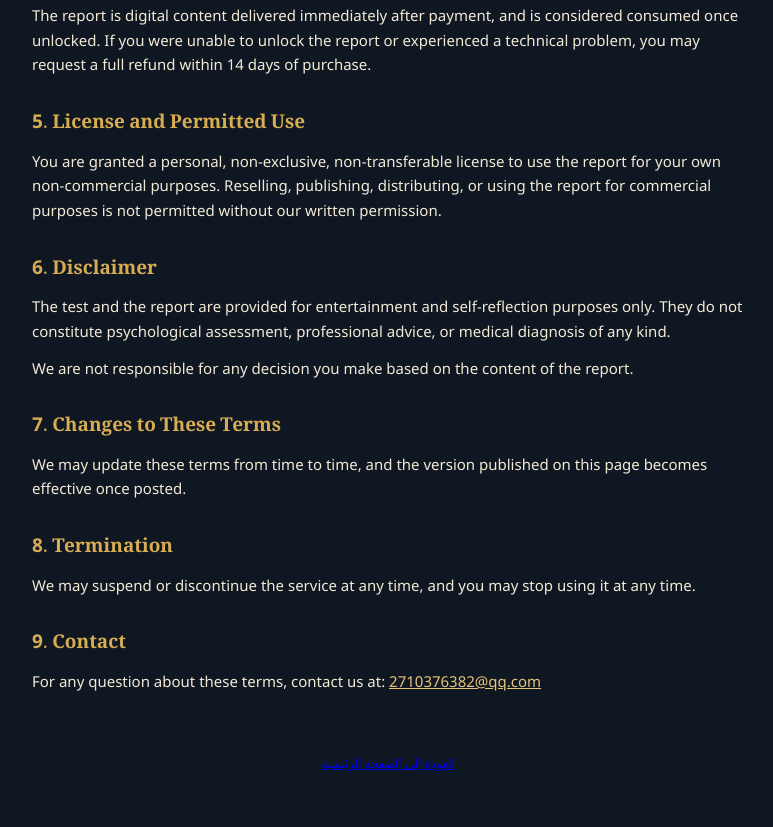
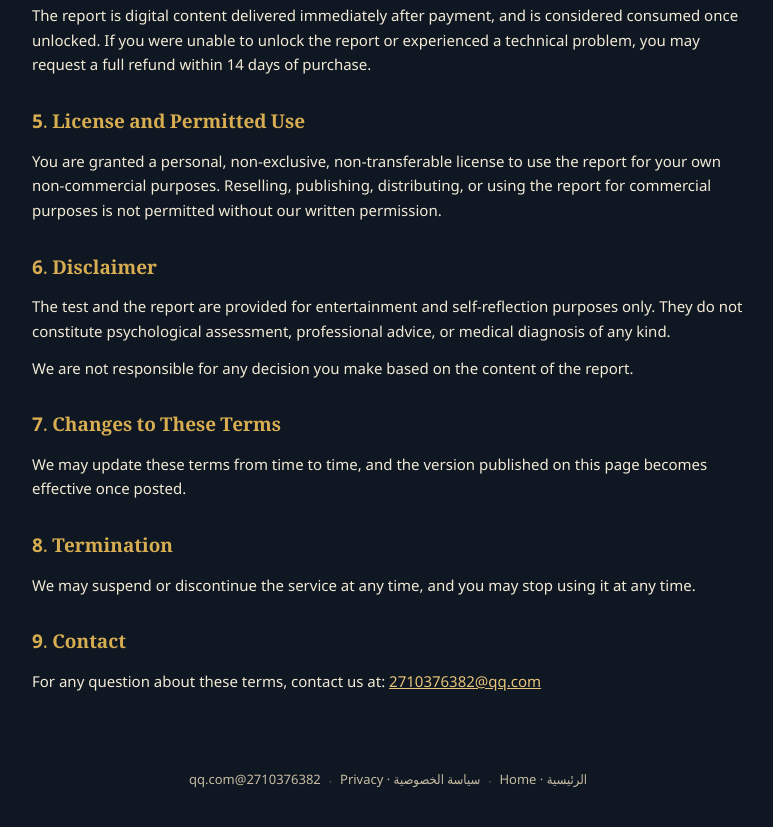
Before and after one commit to jiahongwu486-alt/-, a website: page middle-east/terms.html in a window 1280 px wide. Shown: the part 2026-2853 px from the top of the page, without its empty margins (252-1025 px from the left). Drawn offline with Linux system fonts and the light colour scheme.

Commit message:
feat: add site-wide footer with legal links and support contact for Waffo review

```diff
--- a/middle-east/css/legal.css
+++ b/middle-east/css/legal.css
@@ -99,13 +99,6 @@
   margin: 0 0 18px;
 }
 
-.legal-footer {
-  text-align: center;
-  padding: 24px 24px 64px;
-  color: var(--sand-dim);
-  font-size: 13px;
-}
-
 @media (max-width: 560px) {
   .legal { padding: 32px 18px 16px; }
   .legal h1 { font-size: 24px; }
--- a/middle-east/css/styles.css
+++ b/middle-east/css/styles.css
@@ -425,6 +425,34 @@ body {
 .footer { text-align: center; padding: 26px 22px 44px; }
 .footer-note { color: var(--sand-dim); font-size: 12px; opacity: 0.7; }
 
+/* Site-wide footer: legal links + support contact. Required by the payment
+   provider's compliance review to be reachable from every page, not only
+   from inside the legal documents themselves. */
+.footer-links {
+  display: flex;
+  justify-content: center;
+  align-items: center;
+  flex-wrap: wrap;
+  gap: 8px;
+  margin-top: 14px;
+}
+.footer-links a {
+  color: var(--sand-dim);
+  font-size: 13px;
+  text-decoration: none;
+  padding-bottom: 2px;
+  border-bottom: 1px solid transparent;
+}
+.footer-links a:hover {
+  color: var(--gold-2);
+  border-bottom-color: var(--gold);
+}
+.footer-sep {
+  color: var(--sand-dim);
+  opacity: 0.45;
+  font-size: 12px;
+}
+
 /* ---------- responsive ---------- */
 @media (max-width: 680px) {
   .features, .report-grid { grid-template-columns: 1fr; }
--- a/middle-east/terms.html
+++ b/middle-east/terms.html
@@ -89,8 +89,14 @@
     </div>
   </main>
 
-  <footer class="legal-footer">
-    <a href="/">العودة إلى الصفحة الرئيسية</a>
+  <footer class="footer">
+    <nav class="footer-links" aria-label="Legal and support">
+      <a href="/">الرئيسية · Home</a>
+      <span class="footer-sep" aria-hidden="true">·</span>
+      <a href="/privacy">سياسة الخصوصية · Privacy</a>
+      <span class="footer-sep" aria-hidden="true">·</span>
+      <a href="mailto:2710376382@qq.com">2710376382@qq.com</a>
+    </nav>
   </footer>
 </body>
 </html>
```
Also changed, not shown: middle-east/index.html (+7 -0 lines), middle-east/privacy.html (+8 -2 lines), server/test/waffo-payment.test.mjs (+18 -0 lines).
